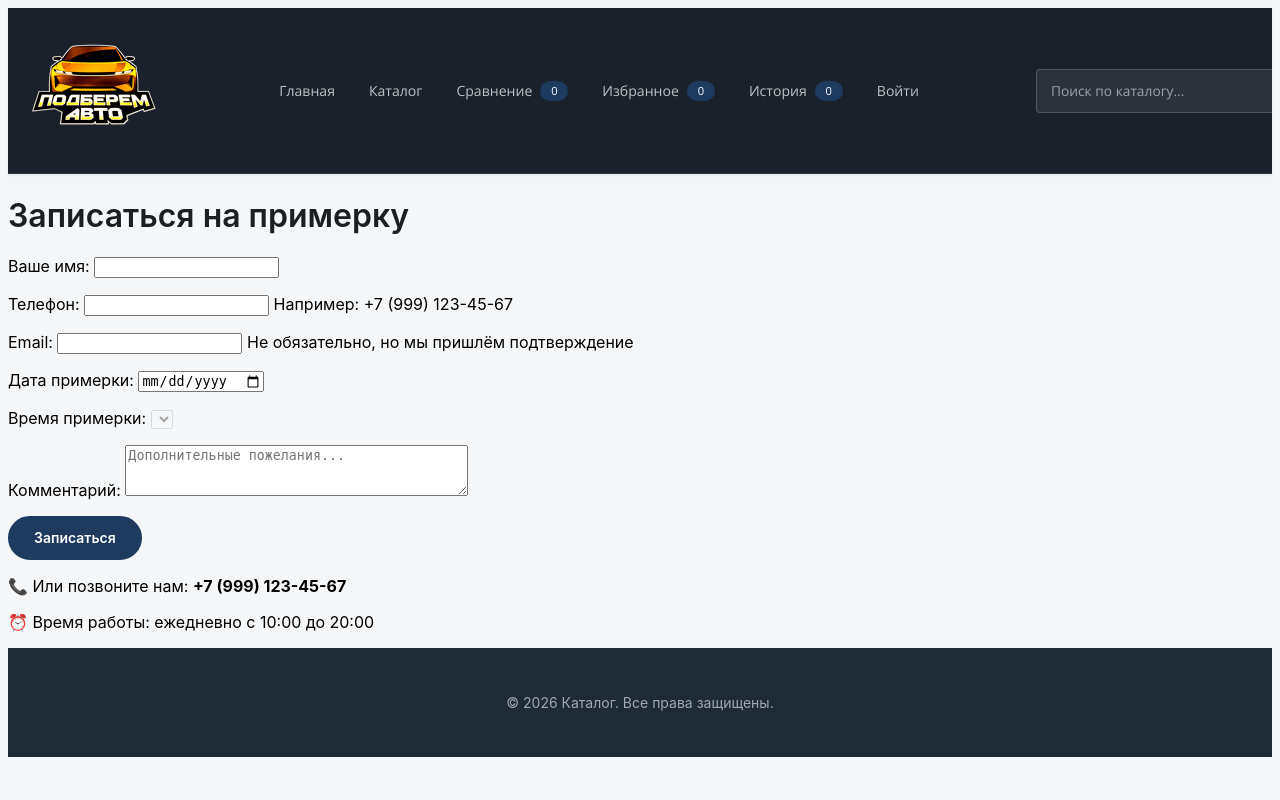
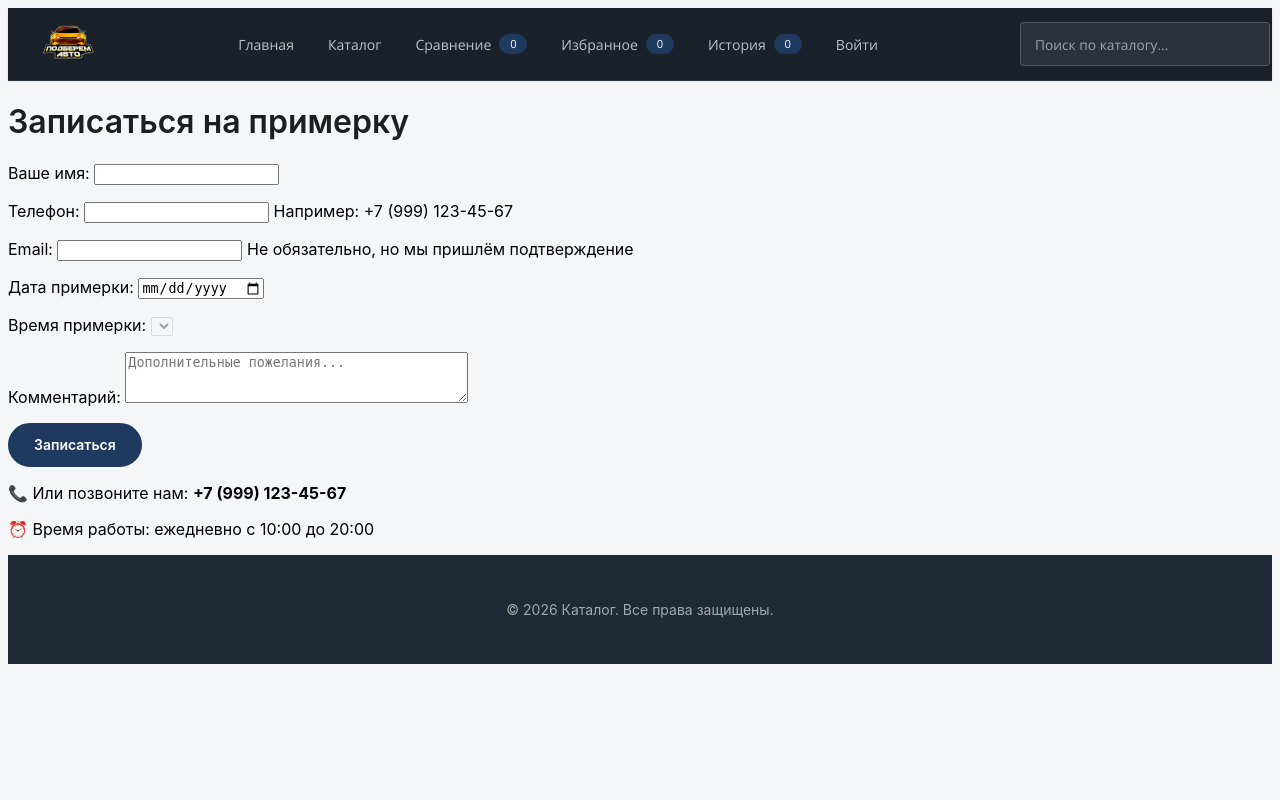
Before and after one commit to NetMann-git/django-auto-catalog-beget, a Django app: page /appointments/form/ in a window 1280 px wide. Run offline with Django 5.2, Linux system fonts and the light colour scheme; data that the repository does not hold is empty.

Commit message:
Сайт: уменьшить высоту и ширину шапки внутренних страниц 82-4

```diff
--- a/config/static/css/header.css
+++ b/config/static/css/header.css
@@ -5,7 +5,7 @@
     --header-text: #ffffff;
     --header-muted: rgba(255, 255, 255, 0.72);
     --header-accent: #e6672a;
-    --header-height: 84px;
+    --header-height: 72px;
 }
 
 .site-header {
@@ -25,14 +25,22 @@ body.sticky-header .site-header {
 }
 
 .header-inner {
-    width: min(100% - 32px, 1280px);
+    box-sizing: border-box;
+    width: min(100% - 32px, 1200px);
     min-height: var(--header-height);
     margin: 0 auto;
-    padding: 12px 0;
+    padding: 8px 0;
     display: grid;
     grid-template-columns: auto 1fr auto;
     align-items: center;
-    gap: 28px;
+    gap: 16px;
+}
+
+.site-header .logo img {
+    display: block;
+    width: 56px;
+    height: 56px;
+    object-fit: contain;
 }
 
 .site-header .logo {
@@ -276,7 +284,7 @@ body.sticky-header .site-header {
 
 @media (max-width: 520px) {
     .header-inner {
-        width: min(100% - 20px, 1280px);
+        width: min(100% - 20px, 1200px);
     }
 
     .site-header .logo {
```
